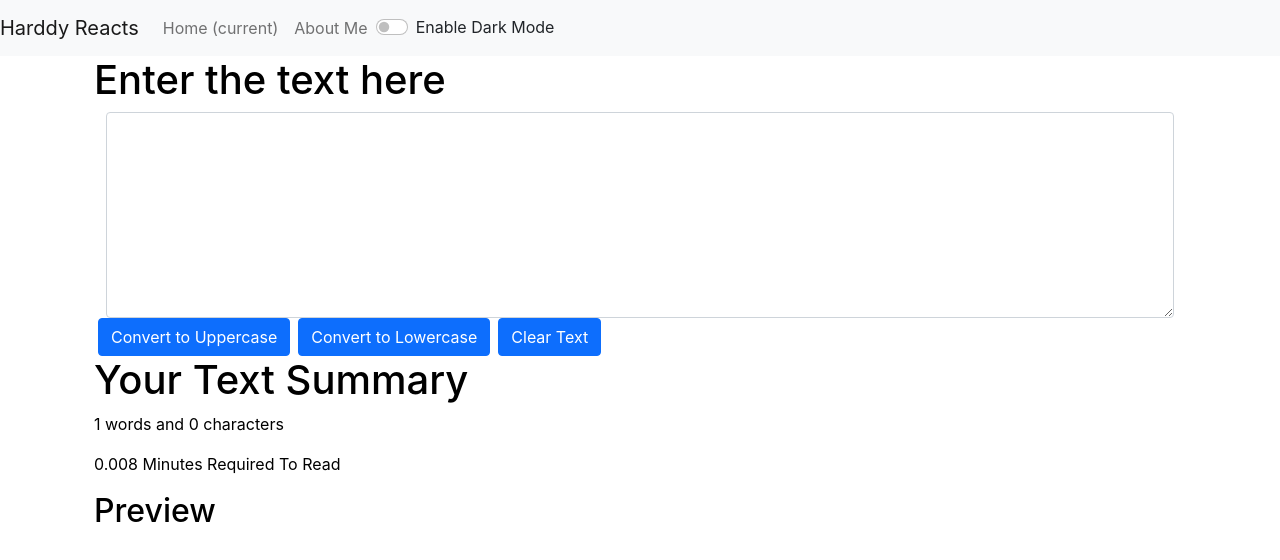
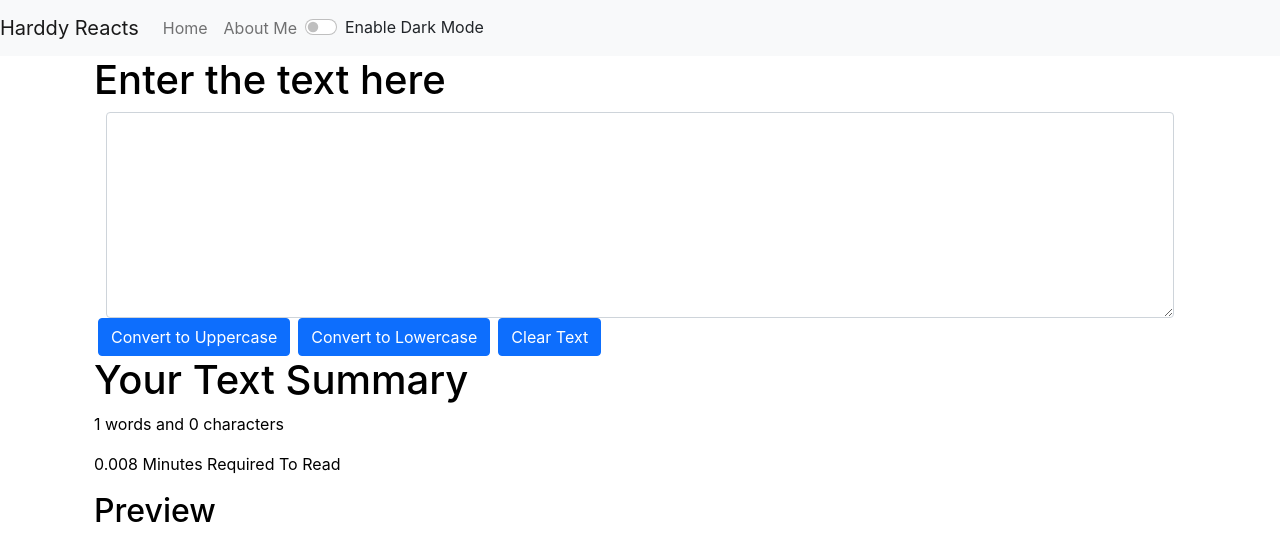
Before and after one commit to HarddyBoy/React-Study, a React (Create React App) app: page / in a window 1280 px wide. Shown: the top 560 px of the page. Built offline with nearby package versions, Linux system fonts and the light colour scheme.

Commit message:
ready to host on github

```diff
--- a/package.json
+++ b/package.json
@@ -8,6 +8,7 @@
     "@testing-library/user-event": "^13.5.0",
     "react": "^18.2.0",
     "react-dom": "^18.2.0",
+    "react-router-dom": "^6.18.0",
     "react-scripts": "5.0.1",
     "web-vitals": "^2.1.4"
   },
--- a/src/App.js
+++ b/src/App.js
@@ -4,6 +4,12 @@ import About from './components/About';
 import Navbar from './components/Navbar';
 import TextForm from './components/TextForm';
 import Alert from './components/Alert';
+import{
+  BrowserRouter as Router,
+  Routes,
+  Route,
+  Link
+} from "react-router-dom";
 
 function App() {
   const[alert, setAlert] = useState(null);
@@ -50,13 +56,19 @@ function App() {
   // }
   return (
     <>
-      <Navbar title="Harddy Reacts" aboutText="About Me" mode={darkMode}  toggleMode={toggleMode}/>
+    <Router>      <Navbar title="Harddy Reacts" aboutText="About Me" mode={darkMode}  toggleMode={toggleMode}/>
       {/* toggleGreen={toggleGreen} toggleRed={toggleRed} */}
       <Alert alert={alert} />
       <div className="container">
-      <TextForm  showAlert={showAlert} heading="Enter the text here" mode={darkMode} />
-      {/* <About /> */}
+      <Routes>
+
+        <Route exact path="/" element={<TextForm  showAlert={showAlert} heading="Enter the text here" mode={darkMode} />} />
+        <Route exact path="/about" element={<About />} />
+
+      </Routes>
       </div>
+      </Router>
+
     </>
   );
 }
--- a/src/components/Navbar.js
+++ b/src/components/Navbar.js
@@ -1,11 +1,12 @@
 import React from 'react'
 import PropTypes from 'prop-types'
+import { Link } from 'react-router-dom'
 
 export default function Navbar(props) {
   return (
     <div>
       <nav className={`navbar navbar-expand-lg navbar-${props.mode} bg-${props.mode}`}>
-  <a className="navbar-brand" href="/">{props.title}</a>
+  <Link className="navbar-brand" to="/">{props.title}</Link>
   <button className="navbar-toggler" type="button" data-toggle="collapse" data-target="#navbarSupportedContent" aria-controls="navbarSupportedContent" aria-expanded="false" aria-label="Toggle navigation">
     <span className="navbar-toggler-icon"></span>
   </button>
@@ -13,10 +14,10 @@ export default function Navbar(props) {
   <div className="collapse navbar-collapse" id="navbarSupportedContent">
     <ul className="navbar-nav mr-auto">
       <li className="nav-item active">
-        <a className="nav-link" href="/">Home <span className="sr-only">(current)</span></a>
+        <Link className="nav-link" to="/">Home</Link>
       </li>
       <li className="nav-item">
-        <a className="nav-link" href="/">{props.aboutText}</a>
+        <Link className="nav-link" to="/About">{props.aboutText}</Link>
       </li>
 
     </ul>
```
Also changed, not shown: 1 other file (tests, documents, lock files or other folders).
